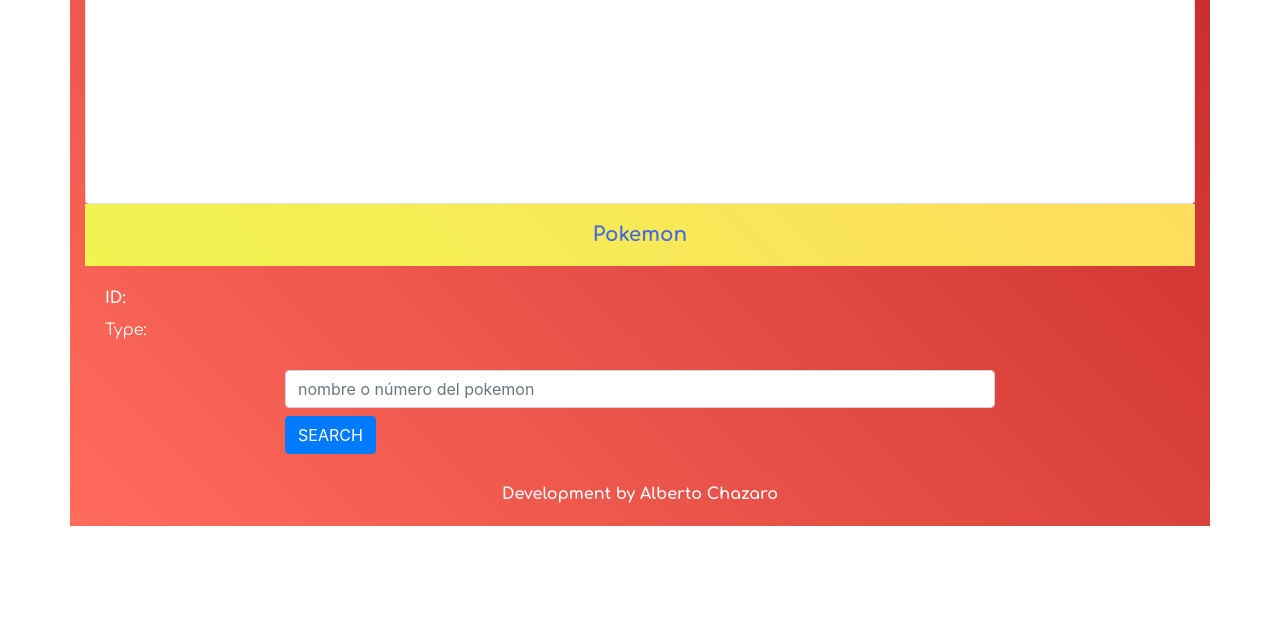
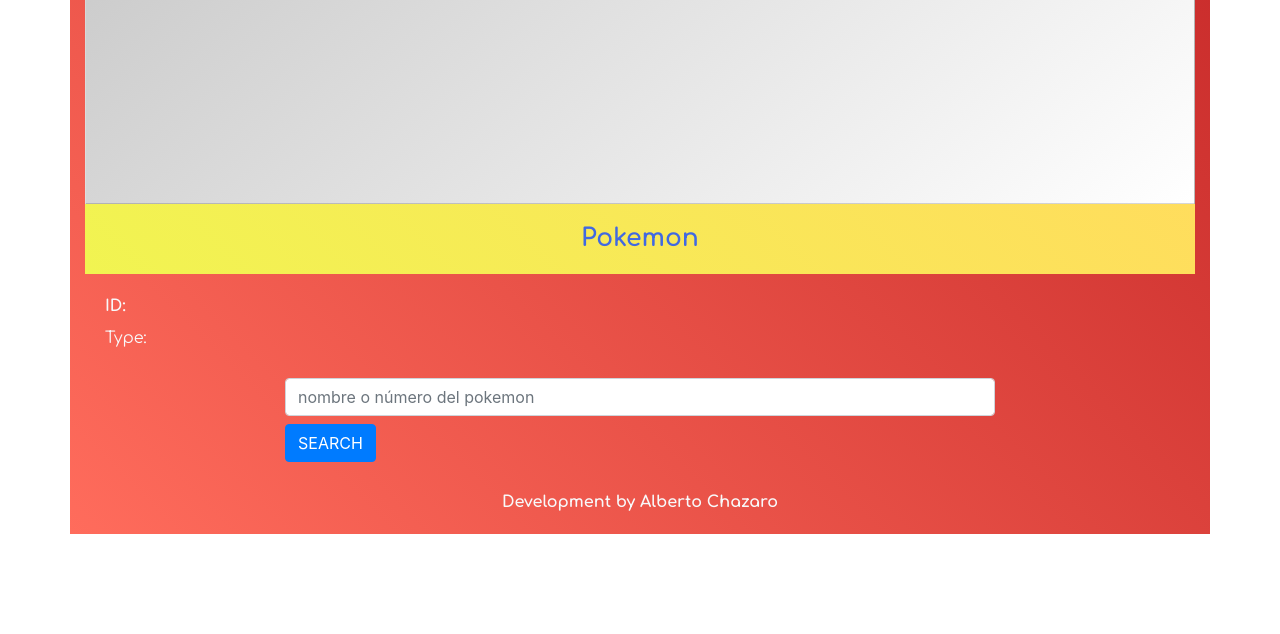
Before and after one commit to chazarodev/pokedex, a plain HTML site: page index.html in a window 1280 px wide. Shown: the part 166-800 px from the top of the page. Drawn offline with nearby package versions, Linux system fonts and the light colour scheme.

Commit message:
Mejorando un poco el CSS

```diff
--- a/CSS/styles.css
+++ b/CSS/styles.css
@@ -20,16 +20,15 @@
 }
 .card {
     height: 220px;
+    border-radius: 0;
+    background: linear-gradient(140deg, #cccccc, #ffffff);
 }
 .card-img-top {
     height: 200px !important;
     border: none;
 }
-.card-meta {
-    border-radius: 0px 0px 0px 0px;
-}
 .card-meta p{
     color: royalblue;
     font-weight: 700;
-    font-size: 20px;
+    font-size: 25px;
 }
```
Also changed, not shown: index.html (+4 -4 lines).
